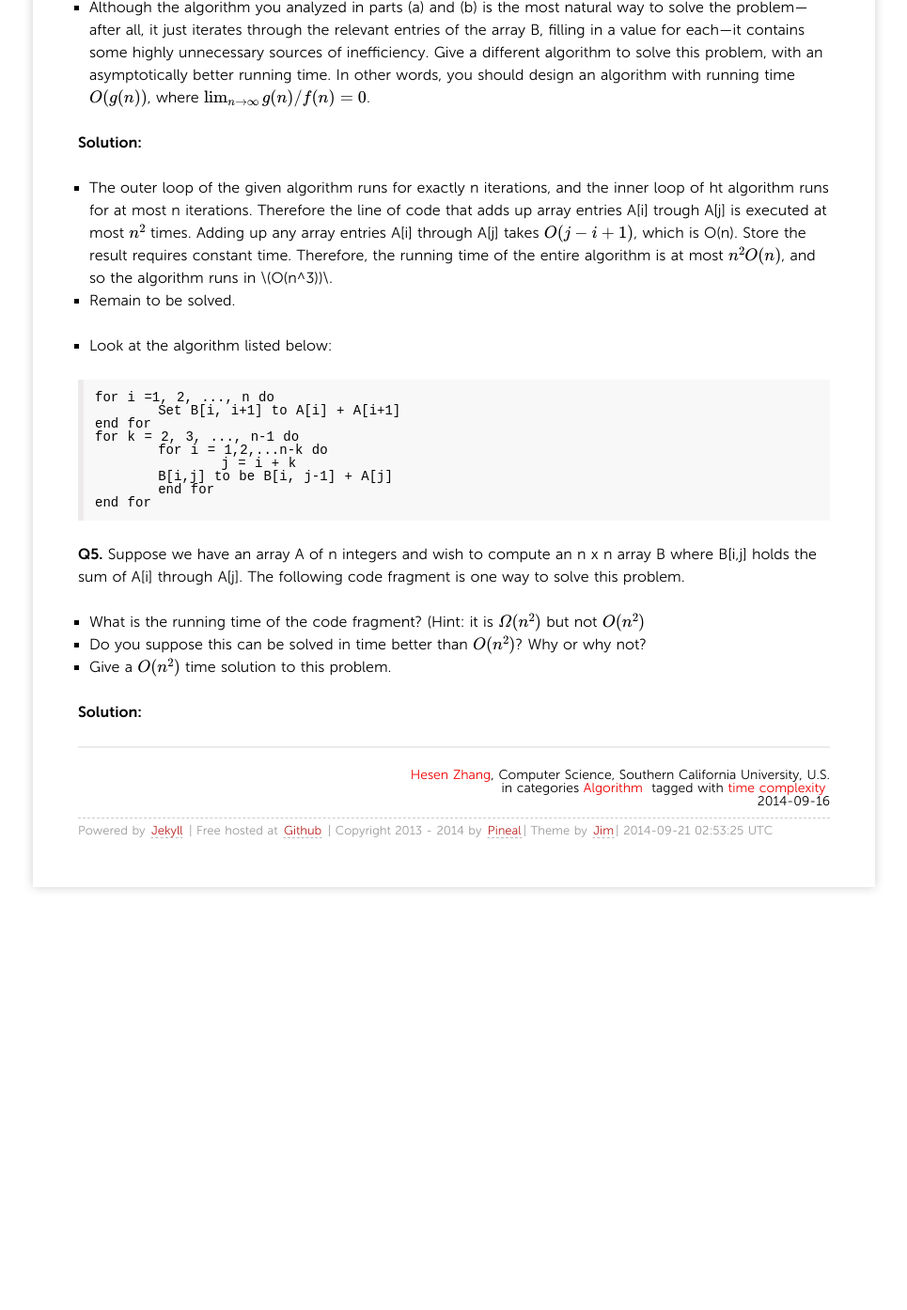
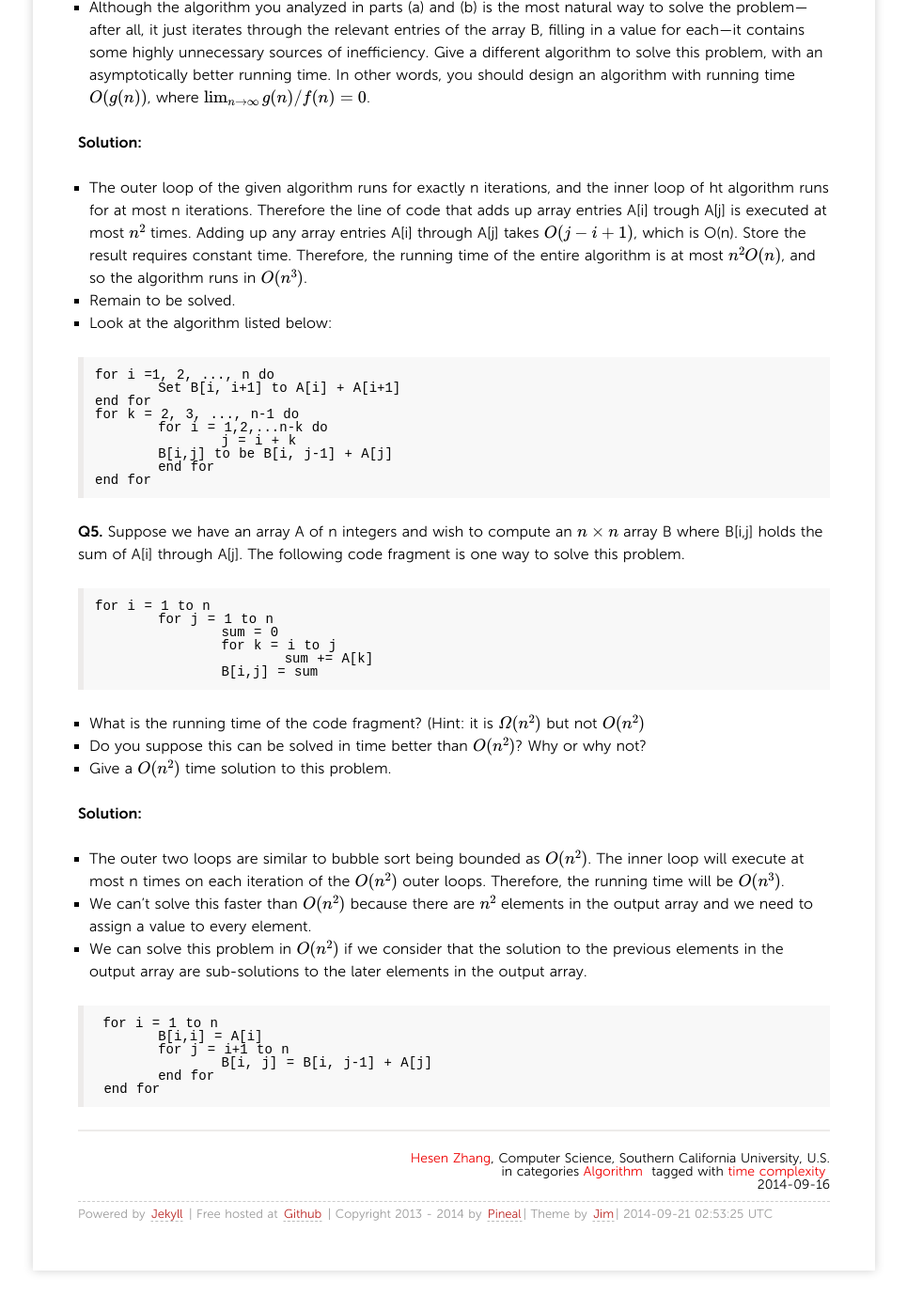
Before and after one commit to pineal/pineal.github.com, a Jekyll site: the page built from _posts/2014/2014-09-16-Basis_of_algorithm_analysis.md, in a window 1280 px wide and 1400 px high, scrolled down 2052 px. Shown: the top 1394 px of the window at 94% size, without its empty margins (157-1122 px from the left). Built offline with Jekyll 4.4.1, drawn with Linux system fonts in a browser that asks for light colours; nearby versions of some CDN libraries; Markdown is read by kramdown in place of the engine named in the settings; formulas are drawn with MathJax 3; comment, search, counter and statistics services are not loaded; before the commit the page ends 3044 px from its top, so only the background shows below that.

Commit message:
udaaaapteeeee

````diff
--- a/_posts/2014/2014-09-16-Basis_of_algorithm_analysis.md
+++ b/_posts/2014/2014-09-16-Basis_of_algorithm_analysis.md
@@ -85,9 +85,8 @@ _{n\to\infty} g(n) /f (n) = 0 \\).
 
 **Solution:**
 
-- The outer loop of the given algorithm runs for exactly n iterations, and the inner loop of ht algorithm runs for at most n iterations. Therefore the line of code that adds up array entries A[i] trough A[j] is executed at most \\(n^2\\) times. Adding up any array entries A[i] through A[j] takes \\(O(j-i+1)\\), which is O(n). Store the result requires constant time. Therefore, the running time of the entire algorithm is at most \\(n^2O(n)\\), and so the algorithm runs in \\(O(n^3))\\.
+- The outer loop of the given algorithm runs for exactly n iterations, and the inner loop of ht algorithm runs for at most n iterations. Therefore the line of code that adds up array entries A[i] trough A[j] is executed at most \\(n^2\\) times. Adding up any array entries A[i] through A[j] takes \\(O(j-i+1)\\), which is O(n). Store the result requires constant time. Therefore, the running time of the entire algorithm is at most \\(n^2O(n)\\), and so the algorithm runs in \\(O(n^3)\\).
 - Remain to be solved.
-
 - Look at the algorithm listed below:
 
 ```
@@ -102,15 +101,32 @@ for k = 2, 3, ..., n-1 do
 end for
 ```
 
+**Q5.** Suppose we have an array A of n integers and wish to compute an \\(n \times n \\) array B where B[i,j] holds the sum of A[i] through A[j]. The following code fragment is one way to solve this problem.
 
-
-
-
-
-**Q5.** Suppose we have an array A of n integers and wish to compute an n x n array B where B[i,j] holds the sum of A[i] through A[j]. The following code fragment is one way to solve this problem.
+```
+for i = 1 to n
+	for j = 1 to n
+		sum = 0
+		for k = i to j
+			sum += A[k]
+		B[i,j] = sum
+```
 
  - What is the running time of the code fragment? (Hint: it is \\(Ω(n^2)\\) but not \\( O(n^2) \\)
  - Do you suppose this can be solved in time better than \\(O(n^2)\\)? Why or why not?
  - Give a \\(O(n^2)\\) time solution to this problem.
 
  **Solution:**
+
+ - The outer two loops are similar to bubble sort being bounded as \\(O(n^2)\\). The inner loop will execute at most n times on each iteration of the \\(O(n^2)\\) outer loops. Therefore, the running time will be \\(O(n^3)\\).
+ - We can't solve this faster than \\(O(n^2)\\) because there are \\(n^2\\) elements in the output array and we need to assign a value to every element.
+ - We can solve this problem in \\(O(n^2)\\) if we consider that the solution to the previous elements in the output array are sub-solutions to the later elements in the output array.
+
+ ```
+ for i = 1 to n
+ 	B[i,i] = A[i]
+ 	for j = i+1 to n
+ 		B[i, j] = B[i, j-1] + A[j]
+ 	end for
+ end for
+ ```
````
